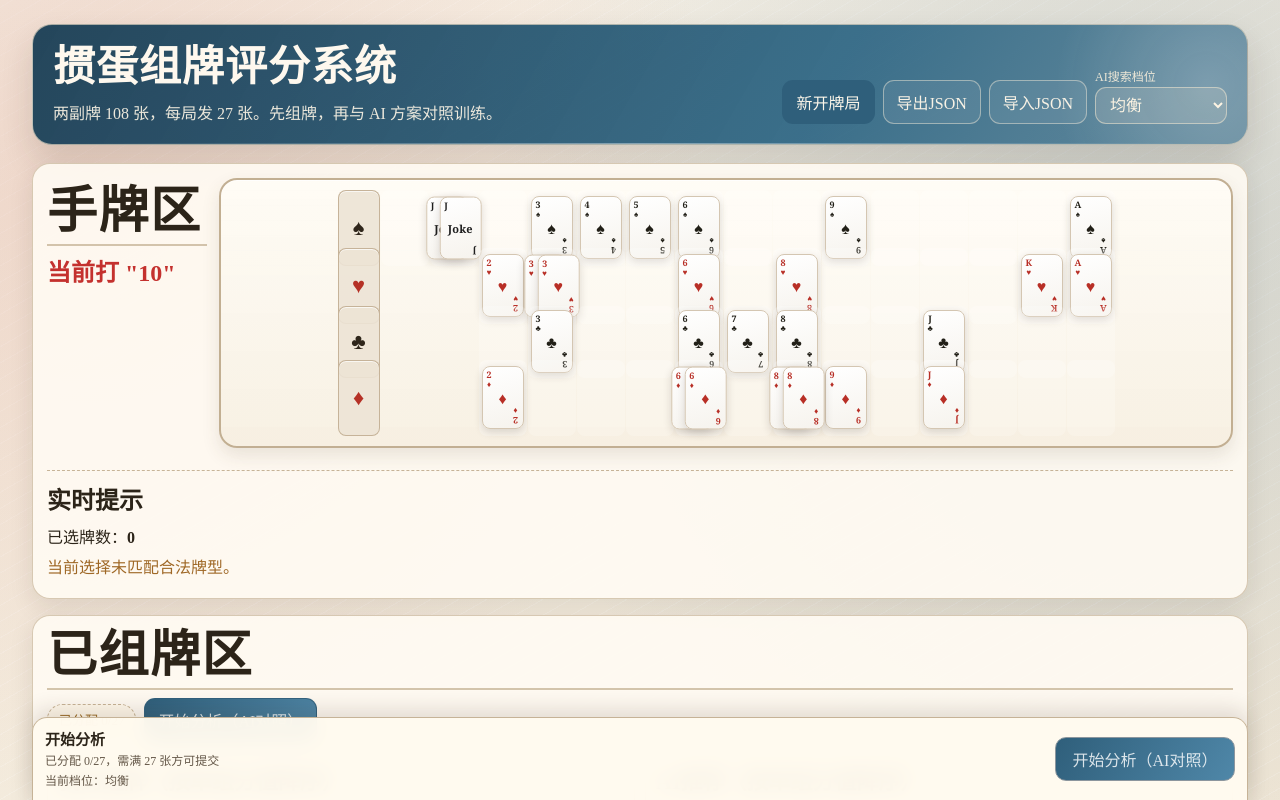
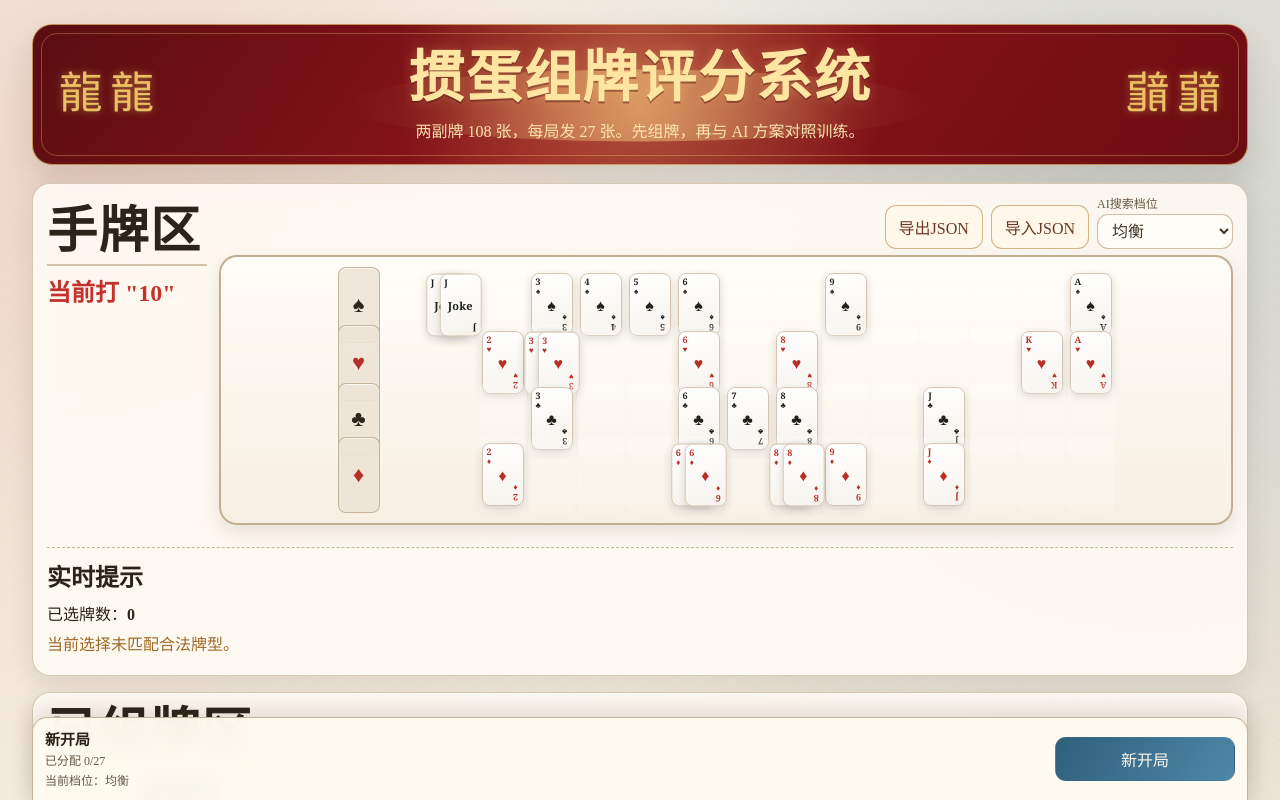
Before and after one commit to ptao73/GDan, a React (Vite) app: page / in a window 1280 px wide. Shown: the top 800 px of the page. Built offline with nearby package versions, Linux system fonts and the light colour scheme.

Commit message:
feat: redesign festival header and add new deal/analyze single-action flow

```diff
--- a/src/App.css
+++ b/src/App.css
@@ -8,17 +8,16 @@
 
 .hero {
   position: relative;
-  display: flex;
-  flex-wrap: wrap;
-  justify-content: space-between;
-  gap: 16px;
-  padding: 20px;
+  display: grid;
+  place-items: center;
+  padding: 24px 160px 22px;
   border-radius: 20px;
-  border: 1px solid rgba(225, 212, 191, 0.7);
+  border: 1px solid rgba(228, 192, 120, 0.72);
   box-shadow: var(--shadow-panel);
-  color: #fef8ee;
+  color: #fff2cf;
   background:
-    linear-gradient(120deg, rgba(27, 63, 86, 0.96), rgba(40, 98, 129, 0.9) 65%, rgba(89, 131, 153, 0.9));
+    radial-gradient(circle at 50% 40%, rgba(255, 216, 137, 0.34), transparent 40%),
+    linear-gradient(125deg, #5a0d12, #8f1419 46%, #6b0d12);
   overflow: hidden;
   animation: panel-rise 520ms ease both;
 }
@@ -26,77 +25,108 @@
 .hero::before {
   content: '';
   position: absolute;
-  right: -120px;
-  top: -100px;
-  width: 320px;
-  height: 320px;
-  border-radius: 50%;
-  background: radial-gradient(circle, rgba(255, 255, 255, 0.18), transparent 67%);
+  inset: 8px;
+  border-radius: 16px;
+  border: 1px solid rgba(236, 196, 116, 0.34);
   pointer-events: none;
 }
 
 .hero::after {
   content: '';
   position: absolute;
-  left: 24px;
-  right: 24px;
-  bottom: 0;
-  height: 1px;
-  background: linear-gradient(90deg, transparent, rgba(255, 255, 255, 0.4), transparent);
+  left: 26%;
+  right: 26%;
+  top: 50%;
+  height: 72px;
+  border-radius: 50%;
+  transform: translateY(-34%);
+  background: radial-gradient(circle, rgba(255, 215, 133, 0.54), rgba(255, 215, 133, 0.06) 70%, transparent 100%);
+  pointer-events: none;
+}
+
+.festival-hero .hero-center {
+  text-align: center;
+  position: relative;
+  z-index: 2;
 }
 
 .hero h1 {
   margin: 0;
-  font-size: clamp(30px, 4vw, 42px);
-  line-height: 1.06;
-  letter-spacing: 1px;
+  font-size: clamp(34px, 4.5vw, 56px);
+  line-height: 1.05;
+  letter-spacing: 2px;
   font-weight: 700;
+  color: #ffe5a2;
+  text-shadow:
+    0 0 12px rgba(255, 210, 120, 0.28),
+    0 2px 0 rgba(74, 9, 12, 0.5);
 }
 
 .hero p {
   margin: 10px 0 0;
-  color: rgba(252, 244, 229, 0.92);
+  color: rgba(255, 236, 182, 0.94);
   font-size: 16px;
-  max-width: 560px;
-}
-
-.hero-actions {
-  display: flex;
-  align-items: flex-end;
-  flex-wrap: wrap;
-  gap: 8px;
-  position: relative;
-  z-index: 1;
+  max-width: 780px;
 }
 
 .mode-selector {
   display: grid;
   gap: 4px;
-  min-width: 132px;
+  min-width: 130px;
 }
 
 .mode-selector span {
   font-size: 12px;
-  color: rgba(249, 239, 219, 0.92);
+  color: #6a5943;
   line-height: 1;
 }
 
 .mode-selector select {
-  border: 1px solid rgba(245, 234, 211, 0.52);
-  background: rgba(240, 230, 209, 0.16);
-  color: #fdf4e3;
+  border: 1px solid rgba(189, 166, 132, 0.72);
+  background: rgba(255, 252, 247, 0.96);
+  color: #433526;
   border-radius: 11px;
-  padding: 8px 10px;
+  padding: 7px 10px;
   outline: none;
 }
 
 .mode-selector select:focus-visible {
-  border-color: rgba(255, 250, 242, 0.85);
-  box-shadow: 0 0 0 3px rgba(255, 255, 255, 0.18);
+  border-color: rgba(167, 132, 75, 0.82);
+  box-shadow: 0 0 0 3px rgba(230, 198, 140, 0.22);
 }
 
 .mode-selector option {
   color: #2c2419;
+}
+
+.dragon-side {
+  position: absolute;
+  top: 50%;
+  display: flex;
+  align-items: center;
+  gap: 8px;
+  transform: translateY(-50%);
+  z-index: 2;
+  pointer-events: none;
+}
+
+.dragon-side.left {
+  left: 26px;
+}
+
+.dragon-side.right {
+  right: 26px;
+  transform: translateY(-50%) scaleX(-1);
+}
+
+.dragon-glyph {
+  font-size: clamp(34px, 3.4vw, 48px);
+  line-height: 1;
+  color: #f6cb69;
+  text-shadow:
+    0 0 8px rgba(255, 212, 120, 0.45),
+    0 1px 0 rgba(102, 64, 20, 0.66);
+  opacity: 0.94;
 }
 
 button {
@@ -212,6 +242,31 @@ button.ghost:hover {
 
 .cards-main {
   min-width: 0;
+}
+
+.cards-main-tools {
+  display: flex;
+  justify-content: flex-end;
+  align-items: flex-end;
+  gap: 8px;
+  flex-wrap: wrap;
+  margin-bottom: 6px;
+}
+
+.cards-main-tools .ghost {
+  background: #fff7ea;
+  color: #6b3821;
+  border-color: rgba(194, 154, 95, 0.7);
+}
+
+.cards-main-tools .ghost:hover {
+  background: #fbe5c0;
+  color: #5a2c19;
+  border-color: rgba(183, 136, 67, 0.8);
+}
+
+.cards-mode-selector {
+  width: 136px;
 }
 
 .cards-main .matrix-board {
@@ -1006,18 +1061,12 @@ button.ghost:hover {
     grid-template-columns: 1fr;
   }
 
-  .hero-actions {
-    width: 100%;
-    align-items: stretch;
+  .cards-main-tools {
+    justify-content: flex-start;
   }
 
-  .mode-selector {
-    width: 100%;
-    min-width: 0;
-  }
-
-  .mode-selector select {
-    width: 100%;
+  .cards-mode-selector {
+    width: 160px;
   }
 
   .history-list li {
@@ -1035,16 +1084,20 @@ button.ghost:hover {
   }
 
   .hero {
-    padding: 15px;
+    padding: 16px 18px;
     border-radius: 16px;
   }
 
   .hero h1 {
-    font-size: clamp(24px, 9vw, 34px);
+    font-size: clamp(28px, 8vw, 36px);
   }
 
   .hero p {
-    font-size: 15px;
+    font-size: 14px;
+  }
+
+  .dragon-side {
+    display: none;
   }
 
   .cards-side h2,
@@ -1060,6 +1113,14 @@ button.ghost:hover {
 
   .cards-trump {
     font-size: 18px;
+  }
+
+  .cards-main-tools {
+    gap: 6px;
+  }
+
+  .cards-mode-selector {
+    width: 100%;
   }
 
   .score-grid {
--- a/src/App.jsx
+++ b/src/App.jsx
@@ -13,17 +13,7 @@ export default function App() {
 
   return (
     <main className="page">
-      <Header
-        startNewDeal={g.startNewDeal}
-        exportHistory={g.exportHistory}
-        openImportDialog={g.openImportDialog}
-        importHistory={g.importHistory}
-        importInputRef={g.importInputRef}
-        isSolving={g.isSolving}
-        aiSearchMode={g.aiSearchMode}
-        aiSearchModeOptions={g.aiSearchModeOptions}
-        setAiSearchMode={g.setAiSearchMode}
-      />
+      <Header />
 
       {/* Toast 通知：右下角浮动，key 驱动动画重播 */}
       {g.notice ? (
@@ -40,6 +30,35 @@ export default function App() {
               <p className="cards-trump">当前打 "{g.trumpRank}"</p>
             </div>
             <div className="cards-main">
+              <div className="cards-main-tools">
+                <button className="ghost" onClick={g.exportHistory} disabled={g.isSolving}>
+                  导出JSON
+                </button>
+                <button className="ghost" onClick={g.openImportDialog} disabled={g.isSolving}>
+                  导入JSON
+                </button>
+                <label className="mode-selector cards-mode-selector">
+                  <span>AI搜索档位</span>
+                  <select
+                    value={g.aiSearchMode}
+                    onChange={(event) => g.setAiSearchMode(event.target.value)}
+                    disabled={g.isSolving}
+                  >
+                    {g.aiSearchModeOptions.map((option) => (
+                      <option key={option.value} value={option.value}>
+                        {option.label}
+                      </option>
+                    ))}
+                  </select>
+                </label>
+                <input
+                  ref={g.importInputRef}
+                  className="hidden-input"
+                  type="file"
+                  accept="application/json"
+                  onChange={g.importHistory}
+                />
+              </div>
               <CardMatrix
                 remainingCards={g.remainingCards}
                 selectedIds={g.selectedIds}
@@ -66,8 +85,8 @@ export default function App() {
             <span className={`assign-state ${g.canAnalyze ? 'ok' : 'pending'}`}>
               已分配 {g.assignedCardsCount}/27
             </span>
-            <button onClick={g.submitScoring} disabled={!g.canAnalyze}>
-              {g.isSolving ? '专家正在计算中...' : '开始分析（AI对照）'}
+            <button onClick={g.handlePrimaryAction} disabled={g.primaryActionDisabled}>
+              {g.primaryActionLabel}
             </button>
           </div>
           <ComboList
@@ -93,9 +112,10 @@ export default function App() {
 
       <BottomBar
         assignedCardsCount={g.assignedCardsCount}
-        canAnalyze={g.canAnalyze}
         isSolving={g.isSolving}
-        submitScoring={g.submitScoring}
+        handlePrimaryAction={g.handlePrimaryAction}
+        primaryActionLabel={g.primaryActionLabel}
+        primaryActionDisabled={g.primaryActionDisabled}
         aiSearchModeLabel={g.aiSearchModeLabel}
       />
     </main>
--- a/src/components/BottomBar.jsx
+++ b/src/components/BottomBar.jsx
@@ -1,19 +1,20 @@
 export default function BottomBar({
   assignedCardsCount,
-  canAnalyze,
   isSolving,
-  submitScoring,
+  handlePrimaryAction,
+  primaryActionLabel,
+  primaryActionDisabled,
   aiSearchModeLabel
 }) {
   return (
     <section className="bottom-action-bar">
       <div className="bottom-action-meta">
-        <strong>开始分析</strong>
-        <span>已分配 {assignedCardsCount}/27，需满 27 张方可提交</span>
+        <strong>{primaryActionLabel}</strong>
+        <span>已分配 {assignedCardsCount}/27</span>
         <span>当前档位：{aiSearchModeLabel}</span>
       </div>
-      <button onClick={submitScoring} disabled={!canAnalyze}>
-        {isSolving ? '专家正在计算中...' : '开始分析（AI对照）'}
+      <button onClick={handlePrimaryAction} disabled={primaryActionDisabled}>
+        {isSolving ? '专家正在计算中...' : primaryActionLabel}
       </button>
     </section>
   );
--- a/src/components/Header.jsx
+++ b/src/components/Header.jsx
@@ -1,51 +1,17 @@
-export default function Header({
-  startNewDeal,
-  exportHistory,
-  openImportDialog,
-  importHistory,
-  importInputRef,
-  isSolving,
-  aiSearchMode,
-  aiSearchModeOptions,
-  setAiSearchMode
-}) {
+export default function Header() {
   return (
-    <header className="hero">
-      <div>
+    <header className="hero festival-hero">
+      <div className="dragon-side left" aria-hidden="true">
+        <span className="dragon-glyph">龍</span>
+        <span className="dragon-glyph">龍</span>
+      </div>
+      <div className="hero-center">
         <h1>掼蛋组牌评分系统</h1>
         <p>两副牌 108 张，每局发 27 张。先组牌，再与 AI 方案对照训练。</p>
       </div>
-      <div className="hero-actions">
-        <button onClick={startNewDeal} disabled={isSolving}>
-          新开牌局
-        </button>
-        <button className="ghost" onClick={exportHistory} disabled={isSolving}>
-          导出JSON
-        </button>
-        <button className="ghost" onClick={openImportDialog} disabled={isSolving}>
-          导入JSON
-        </button>
-        <label className="mode-selector">
-          <span>AI搜索档位</span>
-          <select
-            value={aiSearchMode}
-            onChange={(event) => setAiSearchMode(event.target.value)}
-            disabled={isSolving}
-          >
-            {aiSearchModeOptions.map((option) => (
-              <option key={option.value} value={option.value}>
-                {option.label}
-              </option>
-            ))}
-          </select>
-        </label>
-        <input
-          ref={importInputRef}
-          className="hidden-input"
-          type="file"
-          accept="application/json"
-          onChange={importHistory}
-        />
+      <div className="dragon-side right" aria-hidden="true">
+        <span className="dragon-glyph">龍</span>
+        <span className="dragon-glyph">龍</span>
       </div>
     </header>
   );
--- a/src/hooks/useGameState.js
+++ b/src/hooks/useGameState.js
@@ -70,6 +70,7 @@ export function useGameState() {
   const [aiResult, setAiResult] = useState(null);
   const [aiStatus, setAiStatus] = useState('idle');
   const [aiSearchMode, setAiSearchMode] = useState('balanced');
+  const [primaryActionMode, setPrimaryActionMode] = useState('deal');
 
   const [history, setHistory] = useState([]);
   const [stats, setStats] = useState(null);
@@ -117,6 +118,8 @@ export function useGameState() {
   const isSolving = aiStatus === 'running';
   const assignedCardsCount = dealtCards.length - remainingCards.length;
   const canAnalyze = assignedCardsCount === 27 && !isSolving;
+  const primaryActionLabel = primaryActionMode === 'deal' ? '新开局' : 'AI分析';
+  const primaryActionDisabled = isSolving || (primaryActionMode === 'analyze' && !canAnalyze);
 
   const matrixCounts = useMemo(() => {
     const counts = {};
@@ -356,14 +359,15 @@ export function useGameState() {
   async function submitScoring() {
     if (isSolving) {
       setNotice('专家正在计算中，请勿重复提交。');
-      return;
+      return false;
     }
 
     if (remainingCards.length > 0) {
       setNotice(`还有 ${remainingCards.length} 张牌未分配，请完成全部 27 张组牌。`);
-      return;
+      return false;
     }
 
+    try {
       const userScoreResult = scoreScheme(userCombos, trumpRank);
       setUserScore(userScoreResult);
       setAiStatus('running');
@@ -412,6 +416,30 @@ export function useGameState() {
         }
       } catch (error) {
         setNotice('本局评分完成，但保存历史失败。');
+      }
+      return true;
+    } catch (error) {
+      setAiStatus('idle');
+      setNotice('AI 计算失败，请重试。');
+      return false;
+    }
+  }
+
+  async function handlePrimaryAction() {
+    if (isSolving) {
+      setNotice('专家正在计算中，请稍后。');
+      return;
+    }
+
+    if (primaryActionMode === 'deal') {
+      startNewDeal();
+      setPrimaryActionMode('analyze');
+      return;
+    }
+
+    const success = await submitScoring();
+    if (success) {
+      setPrimaryActionMode('deal');
     }
   }
 
@@ -484,7 +512,11 @@ export function useGameState() {
     aiSearchMode,
     aiSearchModeLabel,
     aiSearchModeOptions: AI_SEARCH_MODE_OPTIONS,
+    primaryActionMode,
+    primaryActionLabel,
+    primaryActionDisabled,
     startNewDeal,
+    handlePrimaryAction,
     toggleCard,
     removeGroup,
     confirmGroup,
```
Lines whose indentation alone changed are shown as unchanged.
